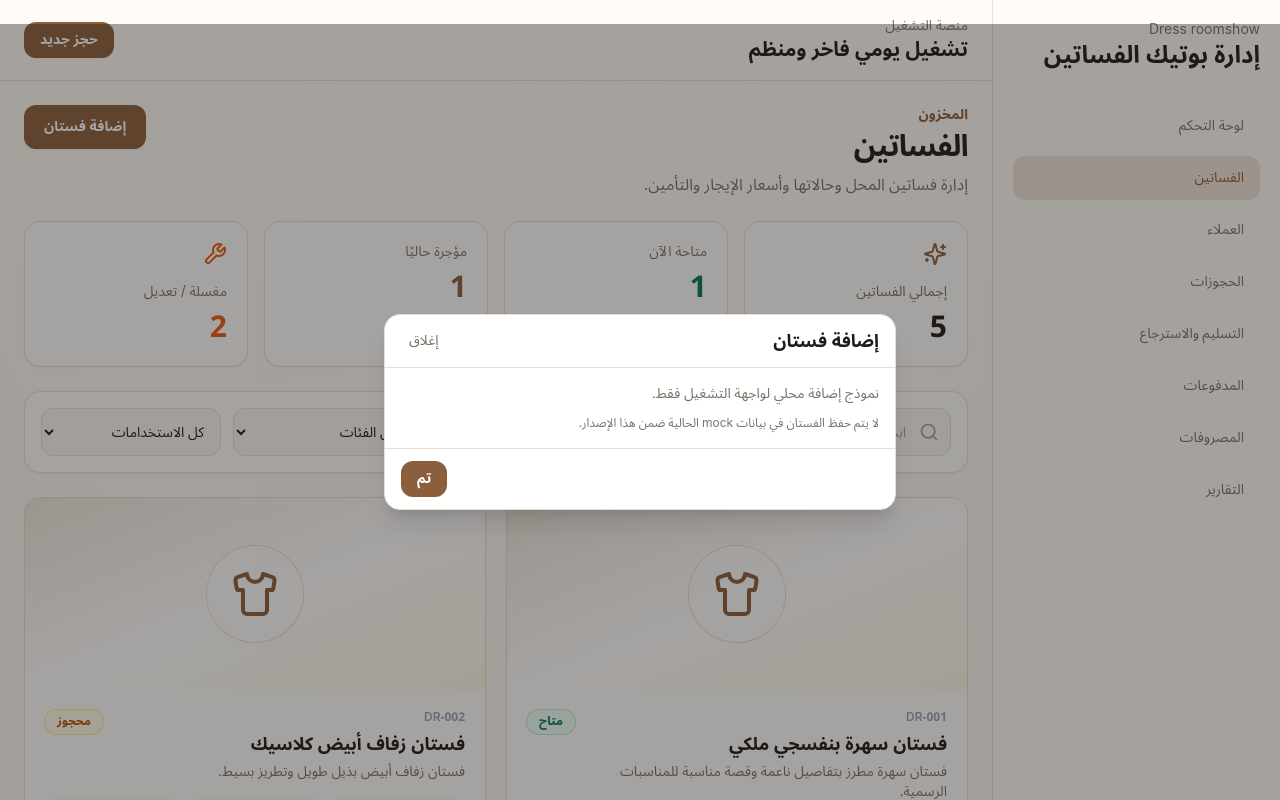
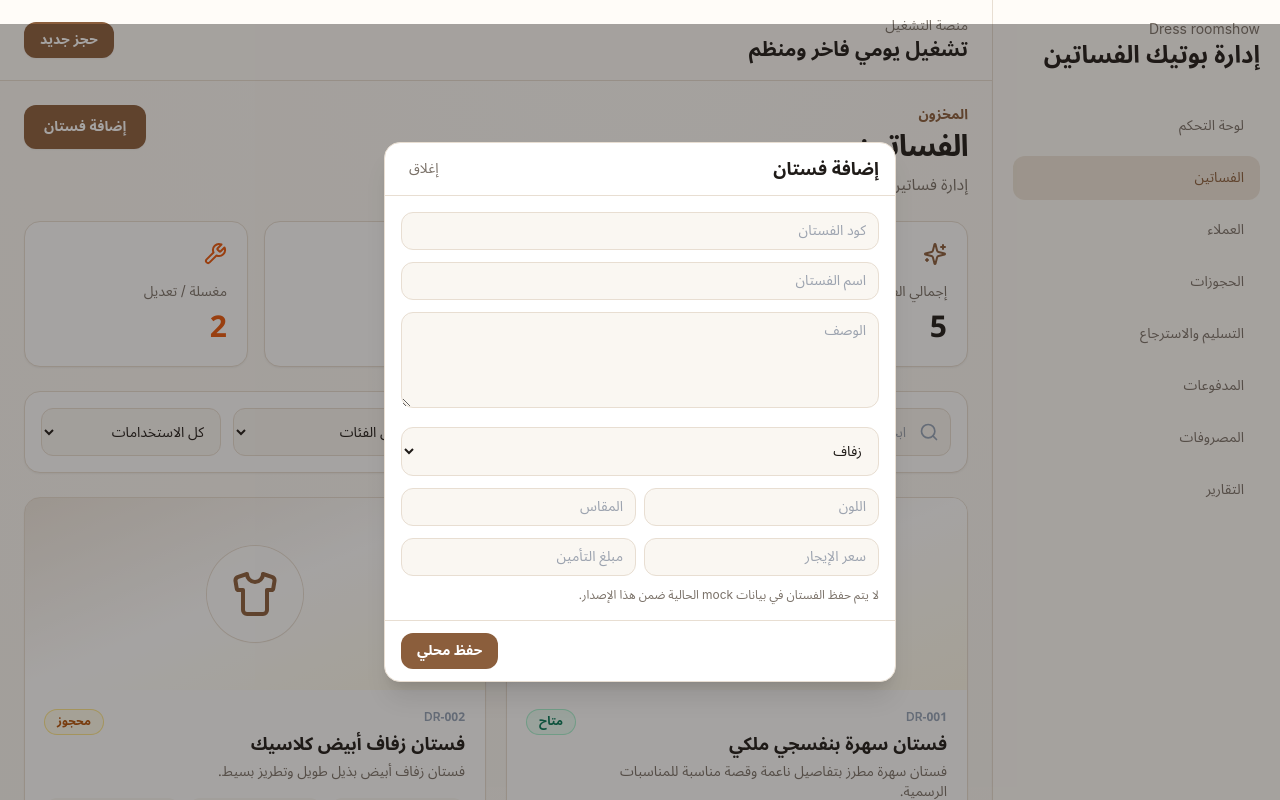
Before and after one commit to mohamedmasoud3030-tech/dress-roomshow, a React (Vite) app: page /dresses in a window 1280 px wide. Both pictures are taken after a click on the button "إضافة فستان". Shown: the top 800 px of the page. Built offline with nearby package versions, Linux system fonts and the light colour scheme.

Commit message:
Complete local Dresses and Customers forms for Group 1

```diff
--- a/src/features/customers/CustomersPage.tsx
+++ b/src/features/customers/CustomersPage.tsx
@@ -73,7 +73,48 @@ export function CustomersPage() {
   const [isAddModalOpen, setIsAddModalOpen] = useState(false);
   const [draftName, setDraftName] = useState('');
   const [draftPhone, setDraftPhone] = useState('');
-  const customers = getCustomers();
+  const [localCustomers, setLocalCustomers] = useState<Customer[]>([]);
+  const [errors, setErrors] = useState<{ name?: string; phone?: string }>({});
+  const customers = [...getCustomers(), ...localCustomers];
+
+  const normalizeName = (value: string) => value.replace(/\s+/g, ' ').trim();
+  const normalizePhone = (value: string) => value.replace(/[^\d+]/g, '').trim();
+
+  const closeAddModal = () => {
+    setIsAddModalOpen(false);
+    setDraftName('');
+    setDraftPhone('');
+    setErrors({});
+  };
+
+  const submitAddCustomer = () => {
+    const normalizedName = normalizeName(draftName);
+    const normalizedPhone = normalizePhone(draftPhone);
+    const nextErrors: { name?: string; phone?: string } = {};
+
+    if (!normalizedName) nextErrors.name = 'اسم العميلة مطلوب.';
+    if (!normalizedPhone) nextErrors.phone = 'رقم الهاتف مطلوب.';
+
+    setErrors(nextErrors);
+    if (Object.keys(nextErrors).length > 0) return;
+
+    setLocalCustomers((current) => [
+      {
+        id: `local-customer-${Date.now()}`,
+        name: normalizedName,
+        phone: normalizedPhone,
+        address: 'غير محدد',
+        measurements: 'غير مسجل',
+        status: 'normal',
+        totalReservations: 0,
+        activeReservations: 0,
+        totalPaid: 0,
+        remainingBalance: 0,
+      },
+      ...current,
+    ]);
+    closeAddModal();
+  };
 
   const filteredCustomers = useMemo(() => filterCustomers(customers, filters), [customers, filters]);
   const summary = useMemo(() => summarizeCustomers(customers), [customers]);
@@ -159,9 +200,11 @@ export function CustomersPage() {
       ) : (
         <EmptyState title="لا توجد عميلات مطابقات" description="غيّر البحث أو الفلاتر الحالية لعرض نتائج أخرى." />
       )}
-      <SimpleModal open={isAddModalOpen} onClose={() => setIsAddModalOpen(false)} title="إضافة عميلة" footer={<button onClick={() => setIsAddModalOpen(false)} className="rounded-xl bg-[#8B5E3C] px-4 py-2 text-sm font-semibold text-white">حفظ محلي</button>}>
-        <input value={draftName} onChange={(e)=>setDraftName(e.target.value)} placeholder="اسم العميلة" className="w-full rounded-xl border border-[#E8DED2] bg-[#FAF7F2] px-3 py-2 text-sm" />
-        <input value={draftPhone} onChange={(e)=>setDraftPhone(e.target.value)} placeholder="رقم الهاتف" className="w-full rounded-xl border border-[#E8DED2] bg-[#FAF7F2] px-3 py-2 text-sm" />
+      <SimpleModal open={isAddModalOpen} onClose={closeAddModal} title="إضافة عميلة" footer={<button onClick={submitAddCustomer} className="rounded-xl bg-[#8B5E3C] px-4 py-2 text-sm font-semibold text-white">حفظ محلي</button>}>
+        <input value={draftName} onChange={(e)=>setDraftName(normalizeName(e.target.value))} placeholder="اسم العميلة" className="w-full rounded-xl border border-[#E8DED2] bg-[#FAF7F2] px-3 py-2 text-sm" />
+        {errors.name && <p className="text-xs text-red-700">{errors.name}</p>}
+        <input value={draftPhone} onChange={(e)=>setDraftPhone(normalizePhone(e.target.value))} placeholder="رقم الهاتف" className="w-full rounded-xl border border-[#E8DED2] bg-[#FAF7F2] px-3 py-2 text-sm" />
+        {errors.phone && <p className="text-xs text-red-700">{errors.phone}</p>}
         <p className="text-xs text-[#7A7168]">هذا نموذج محلي فقط ولا يغيّر بيانات mock الحالية.</p>
       </SimpleModal>
     </section>
--- a/src/features/dresses/DressesPage.tsx
+++ b/src/features/dresses/DressesPage.tsx
@@ -8,6 +8,28 @@ import { FilterPanel } from '../../components/shared/FilterPanel';
 import { PageHeader } from '../../components/shared/PageHeader';
 import { SimpleModal } from '../../components/shared/SimpleModal';
 import { SummaryCard } from '../../components/shared/SummaryCard';
+
+type DressDraft = {
+  code: string;
+  name: string;
+  description: string;
+  category: DressCategory;
+  color: string;
+  size: string;
+  rentalPrice: string;
+  depositAmount: string;
+};
+
+const createInitialDressDraft = (): DressDraft => ({
+  code: '',
+  name: '',
+  description: '',
+  category: 'زفاف',
+  color: '',
+  size: '',
+  rentalPrice: '',
+  depositAmount: '',
+});
 
 const statusLabels: Record<DressStatus, string> = {
   available: 'متاح',
@@ -101,7 +123,56 @@ export function DressesPage() {
   const [filters, setFilters] = useState<DressFilters>({ search: '', status: 'all', category: 'all', usage: 'all' });
   const [selectedDress, setSelectedDress] = useState<Dress | null>(null);
   const [modalType, setModalType] = useState<'add' | 'reserve' | 'details' | null>(null);
-  const dresses = getDresses();
+  const [localDresses, setLocalDresses] = useState<Dress[]>([]);
+  const [dressDraft, setDressDraft] = useState<DressDraft>(createInitialDressDraft());
+  const [dressErrors, setDressErrors] = useState<Partial<Record<keyof DressDraft, string>>>({});
+  const dresses = [...getDresses(), ...localDresses];
+
+  const closeModal = () => {
+    setModalType(null);
+    setSelectedDress(null);
+    setDressDraft(createInitialDressDraft());
+    setDressErrors({});
+  };
+
+  const validateDressDraft = () => {
+    const errors: Partial<Record<keyof DressDraft, string>> = {};
+    if (!dressDraft.code.trim()) errors.code = 'الكود مطلوب.';
+    if (!dressDraft.name.trim()) errors.name = 'اسم الفستان مطلوب.';
+    if (!dressDraft.category) errors.category = 'الفئة مطلوبة.';
+    if (!dressDraft.color.trim()) errors.color = 'اللون مطلوب.';
+    if (!dressDraft.size.trim()) errors.size = 'المقاس مطلوب.';
+    if (!dressDraft.rentalPrice.trim() || Number(dressDraft.rentalPrice) <= 0) errors.rentalPrice = 'سعر الإيجار مطلوب ويكون أكبر من صفر.';
+    if (!dressDraft.depositAmount.trim() || Number(dressDraft.depositAmount) < 0) errors.depositAmount = 'التأمين مطلوب ولا يكون سالباً.';
+    setDressErrors(errors);
+    return Object.keys(errors).length === 0;
+  };
+
+  const submitDress = () => {
+    if (!validateDressDraft()) return;
+    const nowId = `local-dress-${Date.now()}`;
+    setLocalDresses((current) => [
+      {
+        id: nowId,
+        code: dressDraft.code.trim().toUpperCase(),
+        name: dressDraft.name.trim(),
+        description: dressDraft.description.trim() || 'بدون وصف',
+        category: dressDraft.category,
+        color: dressDraft.color.trim(),
+        size: dressDraft.size.trim(),
+        purchasePrice: 0,
+        rentalPrice: Number(dressDraft.rentalPrice),
+        salePrice: 0,
+        depositAmount: Number(dressDraft.depositAmount),
+        status: 'available',
+        isForRent: true,
+        isForSale: false,
+        timesRented: 0,
+      },
+      ...current,
+    ]);
+    closeModal();
+  };
 
   const filteredDresses = useMemo(() => filterDresses(dresses, filters), [dresses, filters]);
   const summary = useMemo(() => summarizeDresses(dresses), [dresses]);
@@ -189,21 +260,47 @@ export function DressesPage() {
       )}
       <SimpleModal
         open={modalType !== null}
-        onClose={() => { setModalType(null); setSelectedDress(null); }}
+        onClose={closeModal}
         title={modalType === 'add' ? 'إضافة فستان' : modalType === 'reserve' ? 'حجز سريع' : 'تفاصيل الفستان'}
-        footer={<button className="rounded-xl bg-[#8B5E3C] px-4 py-2 text-sm font-semibold text-white" onClick={() => { setModalType(null); setSelectedDress(null); }}>تم</button>}
+        footer={
+          modalType === 'add' ? (
+            <button className="rounded-xl bg-[#8B5E3C] px-4 py-2 text-sm font-semibold text-white" onClick={submitDress}>حفظ محلي</button>
+          ) : (
+            <button className="rounded-xl bg-[#8B5E3C] px-4 py-2 text-sm font-semibold text-white" onClick={closeModal}>تم</button>
+          )
+        }
       >
         {modalType === 'add' && (
           <>
-            <p className="text-sm text-[#7A7168]">نموذج إضافة محلي لواجهة التشغيل فقط.</p>
+            <input value={dressDraft.code} onChange={(event) => setDressDraft((current) => ({ ...current, code: event.target.value }))} placeholder="كود الفستان" className="w-full rounded-xl border border-[#E8DED2] bg-[#FAF7F2] px-3 py-2 text-sm" />
+            {dressErrors.code && <p className="text-xs text-red-700">{dressErrors.code}</p>}
+            <input value={dressDraft.name} onChange={(event) => setDressDraft((current) => ({ ...current, name: event.target.value }))} placeholder="اسم الفستان" className="w-full rounded-xl border border-[#E8DED2] bg-[#FAF7F2] px-3 py-2 text-sm" />
+            {dressErrors.name && <p className="text-xs text-red-700">{dressErrors.name}</p>}
+            <textarea value={dressDraft.description} onChange={(event) => setDressDraft((current) => ({ ...current, description: event.target.value }))} placeholder="الوصف" className="h-24 w-full rounded-xl border border-[#E8DED2] bg-[#FAF7F2] px-3 py-2 text-sm" />
+            <select value={dressDraft.category} onChange={(event) => setDressDraft((current) => ({ ...current, category: event.target.value as DressCategory }))} className="w-full rounded-xl border border-[#E8DED2] bg-[#FAF7F2] px-3 py-2 text-sm">
+              {categories.filter((category): category is DressCategory => category !== 'all').map((category) => <option key={category} value={category}>{category}</option>)}
+            </select>
+            <div className="grid grid-cols-2 gap-2">
+              <input value={dressDraft.color} onChange={(event) => setDressDraft((current) => ({ ...current, color: event.target.value }))} placeholder="اللون" className="w-full rounded-xl border border-[#E8DED2] bg-[#FAF7F2] px-3 py-2 text-sm" />
+              <input value={dressDraft.size} onChange={(event) => setDressDraft((current) => ({ ...current, size: event.target.value }))} placeholder="المقاس" className="w-full rounded-xl border border-[#E8DED2] bg-[#FAF7F2] px-3 py-2 text-sm" />
+            </div>
+            {(dressErrors.color || dressErrors.size) && <p className="text-xs text-red-700">{dressErrors.color ?? dressErrors.size}</p>}
+            <div className="grid grid-cols-2 gap-2">
+              <input type="number" min="0" step="0.001" value={dressDraft.rentalPrice} onChange={(event) => setDressDraft((current) => ({ ...current, rentalPrice: event.target.value }))} placeholder="سعر الإيجار" className="w-full rounded-xl border border-[#E8DED2] bg-[#FAF7F2] px-3 py-2 text-sm" />
+              <input type="number" min="0" step="0.001" value={dressDraft.depositAmount} onChange={(event) => setDressDraft((current) => ({ ...current, depositAmount: event.target.value }))} placeholder="مبلغ التأمين" className="w-full rounded-xl border border-[#E8DED2] bg-[#FAF7F2] px-3 py-2 text-sm" />
+            </div>
+            {(dressErrors.rentalPrice || dressErrors.depositAmount) && <p className="text-xs text-red-700">{dressErrors.rentalPrice ?? dressErrors.depositAmount}</p>}
             <p className="text-xs text-[#7A7168]">لا يتم حفظ الفستان في بيانات mock الحالية ضمن هذا الإصدار.</p>
           </>
         )}
+        {modalType === 'reserve' && selectedDress && <p className="text-sm text-[#7A7168]">نقطة دخول الحجز السريع جاهزة للفستان: <span className="font-semibold">{selectedDress.name}</span>. سيتم ربطها بتدفق الحجوزات لاحقاً.</p>}
         {selectedDress && (
           <>
             <p className="text-sm text-[#7A7168]">{selectedDress.code} — {selectedDress.name}</p>
             <p className="text-sm">المقاس: <span className="font-semibold">{selectedDress.size}</span> | اللون: <span className="font-semibold">{selectedDress.color}</span></p>
             <p className="text-sm">الإيجار: <span className="font-semibold">{formatMoneyOMR(selectedDress.rentalPrice)}</span> | التأمين: <span className="font-semibold">{formatMoneyOMR(selectedDress.depositAmount)}</span></p>
+            <p className="text-sm">الفئة: <span className="font-semibold">{selectedDress.category}</span> | الحالة: <span className="font-semibold">{statusLabels[selectedDress.status]}</span></p>
+            <p className="text-sm">الوصف: <span className="font-semibold">{selectedDress.description}</span></p>
           </>
         )}
       </SimpleModal>
```
